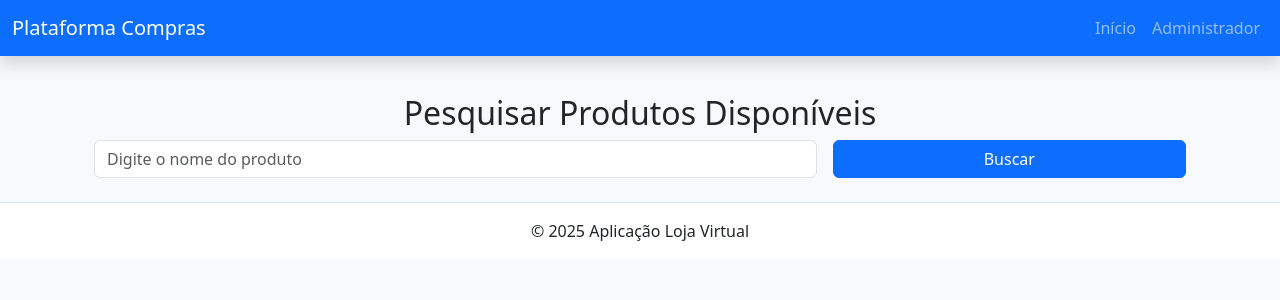
After one commit to ThaisTMartins/SuaPrimeiraPagina-Teixeira, a Django app: page /pesquisa_produto in a window 1280 px wide. The commit adds this page. Shown: the top 300 px of the page. Run offline with Django 5.2, Linux system fonts and the light colour scheme; some libraries are stand-ins or nearby versions.

Commit message:
Adição formulário de pesquisa para produtos

```diff
--- a/App/forms.py
+++ b/App/forms.py
@@ -14,4 +14,12 @@ class InteresseForm(forms.ModelForm):
 class ProdutoForm(forms.ModelForm):
     class Meta:
         model = Produto
-        fields = ['produto']
+        fields = ['produto', 'quantidade']
+
+class PesquisaProdutoForm(forms.Form):
+    termo = forms.CharField(
+        label="Pesquisar Produto",
+        max_length=100,
+        required=False,
+        widget=forms.TextInput(attrs={'class': 'form-control', 'placeholder': 'Digite o nome do produto'})
+    )
--- a/App/models.py
+++ b/App/models.py
@@ -14,6 +14,7 @@ class Cliente(models.Model):
 
 class Produto(models.Model):
     produto = models.CharField(max_length=1000)
+    quantidade = models.IntegerField()
 
 class Interesse(models.Model):
     cliente = models.ForeignKey(Cliente, on_delete=models.CASCADE, related_name='interesses')
--- a/App/templates/App/criar_produto.html
+++ b/App/templates/App/criar_produto.html
@@ -13,6 +13,11 @@
             <label for="{{ form.produto.id_for_label }}" class="form-label">Produto</label>
             {{ form.produto|add_class:"form-control" }}
         </div>
+
+        <div class="mb-3">
+            <label for="{{ form.quantidade.id_for_label }}" class="form-label">Quantidade</label>
+            {{ form.quantidade|add_class:"form-control" }}
+        </div>
         <button type="submit" class="btn btn-primary">Salvar</button>
         <a href="{% url 'home' %}" class="btn btn-secondary">Cancelar</a>
     </form>
--- a/App/templates/App/lista_produtos_disponiveis.html
+++ b/App/templates/App/lista_produtos_disponiveis.html
@@ -5,10 +5,11 @@
 {% block content %}
 <div class="container mt-4">
     <h2 class="mb-4">Lista de Produtos Disponíveis</h2>
+    <a href="{% url 'pesquisa_produto' %}" class="btn btn-success mb-3">Pesquisar Produto</a>
     {% if produtos %}
         <ul class="list-group mb-3">
             {% for produto in produtos %}
-                <li class="list-group-item">{{ produto.produto }}</li>
+                <li class="list-group-item"><strong>{{ produto.produto }}</strong> - {{ produto.quantidade }}</li>
             {% endfor %}
         </ul>
     {% else %}
--- /dev/null
+++ b/App/templates/App/pesquisa_produto.html
@@ -0,0 +1,39 @@
+{% extends "base.html" %}
+
+
+{% block title %}Pesquisa de Produtos Disponíveis{% endblock %}
+
+
+{% block content %}
+<div class="container mt-4">
+    <h2 class="text-center">Pesquisar Produtos Disponíveis</h2>
+
+
+    <form method="GET" class="row g-3">
+        <div class="col-md-8">
+            {{ form.termo }}
+        </div>
+        <div class="col-md-4">
+            <button type="submit" class="btn btn-primary w-100">Buscar</button>
+        </div>
+    </form>
+
+
+    {% if resultados is not None %}
+        <div class="mt-4">
+            <h3>Resultados:</h3>
+            {% if resultados %}
+                <ul class="list-group">
+                    {% for produto in resultados %}
+                        <li class="list-group-item">
+                            <strong>{{ produto.produto }}</strong> - {{ produto.quantidade }}
+                        </li>
+                    {% endfor %}
+                </ul>
+            {% else %}
+                <p class="text-danger mt-3">Nenhum produto encontrado.</p>
+            {% endif %}
+        </div>
+    {% endif %}
+</div>
+{% endblock %}
--- a/App/urls.py
+++ b/App/urls.py
@@ -1,5 +1,5 @@
 from django.urls import path, include
-from .views import lista_usuarios, lista_produtos_disponiveis, detalhe_usuarios, criar_clientes, criar_interesse, criar_produto
+from .views import lista_usuarios, lista_produtos_disponiveis, detalhe_usuarios, criar_clientes, criar_interesse, criar_produto, pesquisa_produto
 
 urlpatterns = [
     path('usuarios/', lista_usuarios, name = 'lista_usuarios'),
@@ -9,4 +9,5 @@ urlpatterns = [
     path('usuarios/<int:usuario_id>/criar_cliente', criar_clientes, name = 'criar_cliente'),
     path('usuarios/<int:usuario_id>/clientes/<int:cliente_id>/criar_interesse', criar_interesse, name='criar_interesse'),
     path('criar_produto', criar_produto, name='criar_produto'),
+    path('pesquisa_produto', pesquisa_produto, name='pesquisa_produto'),
 ]
--- a/App/views.py
+++ b/App/views.py
@@ -1,7 +1,7 @@
 from django.shortcuts import render, get_object_or_404, redirect
 from .models import Produto, Usuario, Cliente
 from django.http import HttpResponse
-from .forms import ClienteForm, InteresseForm, ProdutoForm
+from .forms import ClienteForm, InteresseForm, ProdutoForm, PesquisaProdutoForm
 
 def index(request):
     return HttpResponse("Olá, bem vindo ao APP!")
@@ -59,3 +59,17 @@ def criar_produto(request):
     else:
         form = ProdutoForm()
     return render(request, 'App/criar_produto.html', {'form': form})  # Garante um retorno sempre
+
+def pesquisa_produto(request):
+    resultados = None
+    form = PesquisaProdutoForm(request.GET)
+
+
+    if form.is_valid():
+        termo = form.cleaned_data.get('termo')
+        if termo:
+            resultados = Produto.objects.filter(
+                produto__icontains=termo
+            )
+
+    return render(request, 'App/pesquisa_produto.html', {'form': form, 'resultados': resultados})
--- a/populate.py
+++ b/populate.py
@@ -19,8 +19,8 @@ def popular_banco():
     cliente2 = Cliente.objects.create(usuario=usuario2, email="maria@email.com", ano_nascimento=1985, telefone=987654321, cpf=55566677788)
 
     # Criação de produtos
-    produto1 = Produto.objects.create(produto="Notebook Gamer")
-    produto2 = Produto.objects.create(produto="Smartphone")
+    produto1 = Produto.objects.create(produto="Notebook Gamer", quantidade=10)
+    produto2 = Produto.objects.create(produto="Smartphone", quantidade=20)
 
     # Criação de interesses (dois interesses para cliente1)
     Interesse.objects.create(cliente=cliente1, interesse="TV")
```
Also changed, not shown: App/migrations/0003_produto_quantidade.py (added), db.sqlite3.
